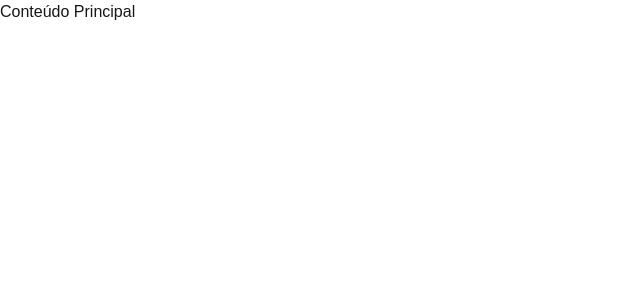
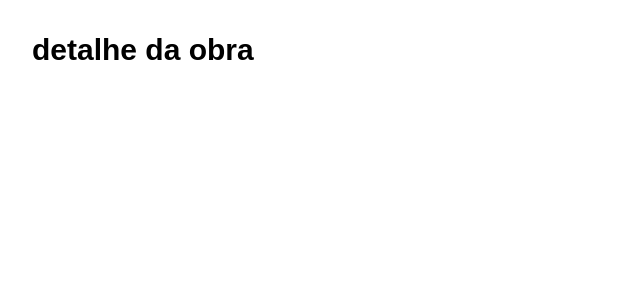
Before and after one commit to TornadoP/Cidade-Em-Progresso, a Next.js app: page /rotas/obras/1 in a window 1280 px wide. Shown: the top 300 px of the page, without its empty margins (0-640 px from the left). Built offline with nearby package versions, Linux system fonts and the light colour scheme.

Commit message:
resolvendo o export default na page obras id dinamica

```diff
--- a/app/rotas/obras/[id]/page.tsx
+++ b/app/rotas/obras/[id]/page.tsx
@@ -1,5 +1,11 @@
 import Link from "next/link";
 
+export default function ObraPage() {
+  return (
+    <main className="min-h-screen bg-white p-8">
+      <h1 className="text-3xl font-bold text-black">detalhe da obra</h1>
+    </main>
+  );
   type Obra = {
     id: number;
     nome: string;
@@ -69,11 +75,4 @@ const obras: Obra[] = [
       descricao: "Criação de áreas verdes e lazer.",
     },
   ];
-
-export default function page() {
-  return (
-    <main>
-      <h1>Conteúdo Principal</h1>
-    </main>
-  );
 }
```
Lines whose indentation alone changed are shown as unchanged.
